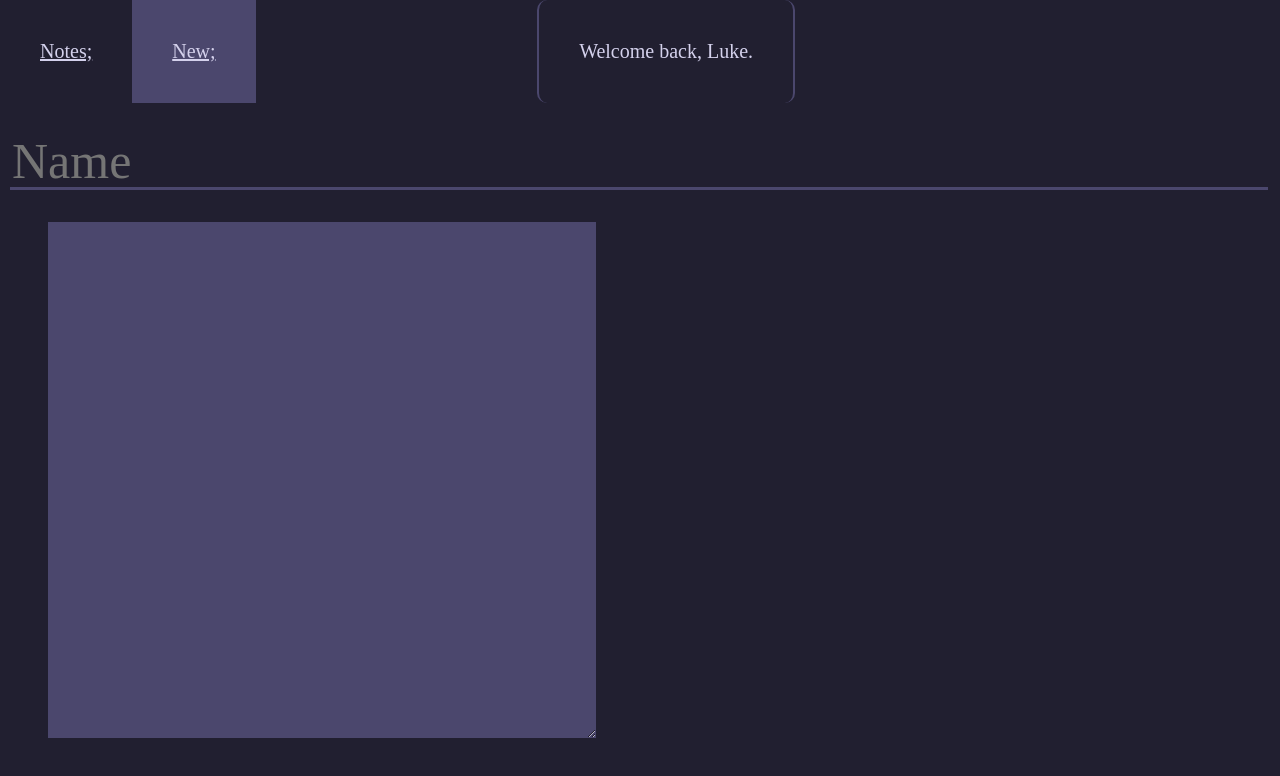
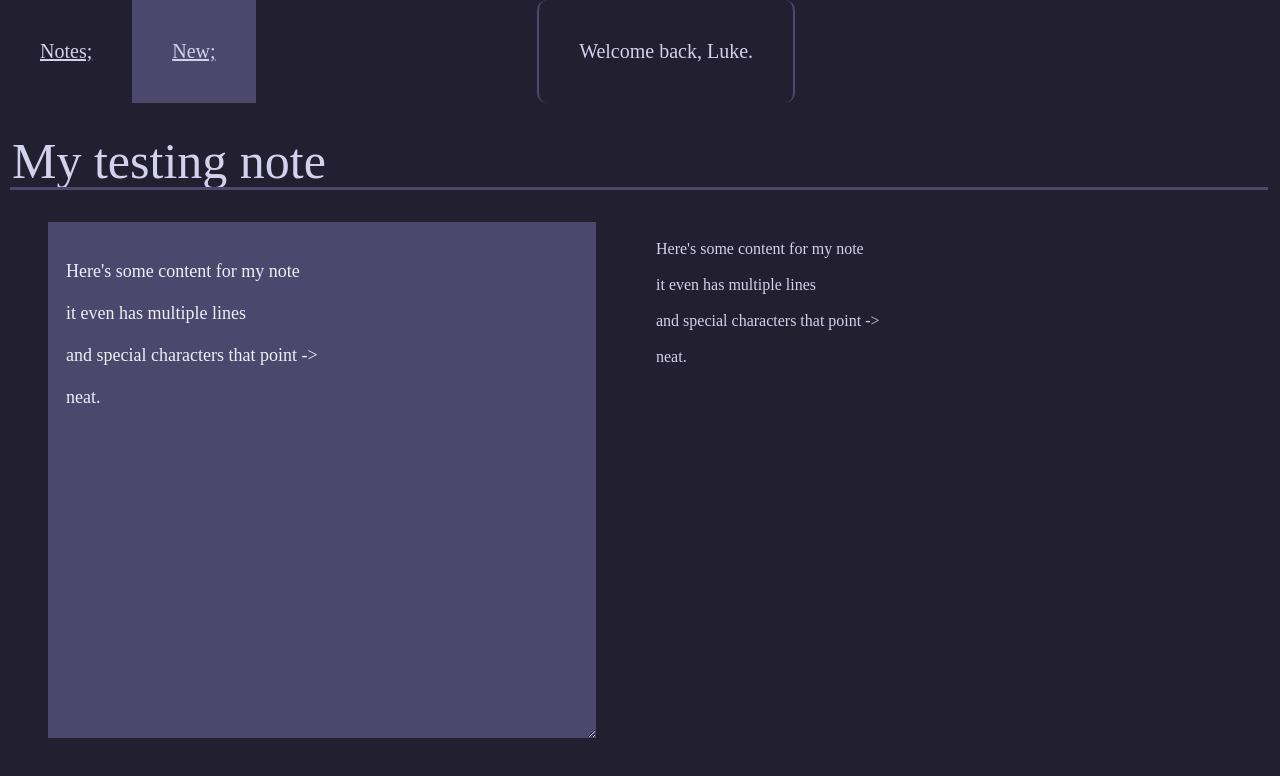
Before and after one commit to llamicron/ra, a Vue app: page /edit in a window 1280 px wide. Shown: the top 776 px of the page. Built offline with nearby package versions, Linux system fonts and the light colour scheme.

Commit message:
Adds a test note object

```diff
--- a/src/App.vue
+++ b/src/App.vue
@@ -10,10 +10,27 @@
     </nav>
 
 
-    <router-view/>
+    <router-view :note="note"/>
 
   </div>
 </template>
+
+<script>
+import note from "@/testNote.js";
+
+export default {
+  name: 'app',
+  data() {
+    return {
+      note: note
+    }
+  },
+
+  mounted() {
+    window.note = note;
+  }
+}
+</script>
 
 <style>
   :root {
--- /dev/null
+++ b/src/testNote.js
@@ -0,0 +1,17 @@
+let note = {
+  name: "My testing note",
+  date: "12/1/19",
+  subject: "PHYS 1444",
+  content: `
+Here's some content for my note
+
+it even has multiple lines
+
+and special characters that point ->
+
+neat.
+  `
+
+}
+
+export default note;
--- a/src/views/Edit.vue
+++ b/src/views/Edit.vue
@@ -1,11 +1,11 @@
 <template>
   <div id="edit">
-    <input type="text" placeholder="Name" id="noteName" v-model="noteName">
+    <input type="text" placeholder="Name" id="noteName" v-model="note.name">
     <div class="container">
       <div id="editWindow">
-        <textarea v-model="noteContent" id="mainEdit" cols="30" rows="10"></textarea>
+        <textarea v-model="note.content" id="mainEdit" cols="30" rows="10"></textarea>
       </div>
-      <div id="renderWindow">{{ noteContent }}</div>
+      <div id="renderWindow">{{ note.content }}</div>
     </div>
   </div>
 </template>
@@ -13,11 +13,13 @@
 <script>
 export default {
   name: 'edit',
+  props: ['note'],
   data() {
-    return {
-      noteName: "",
-      noteContent: "",
-    }
+    return {}
+  },
+
+  mounted() {
+    window.edit = this;
   }
 }
 </script>
```
